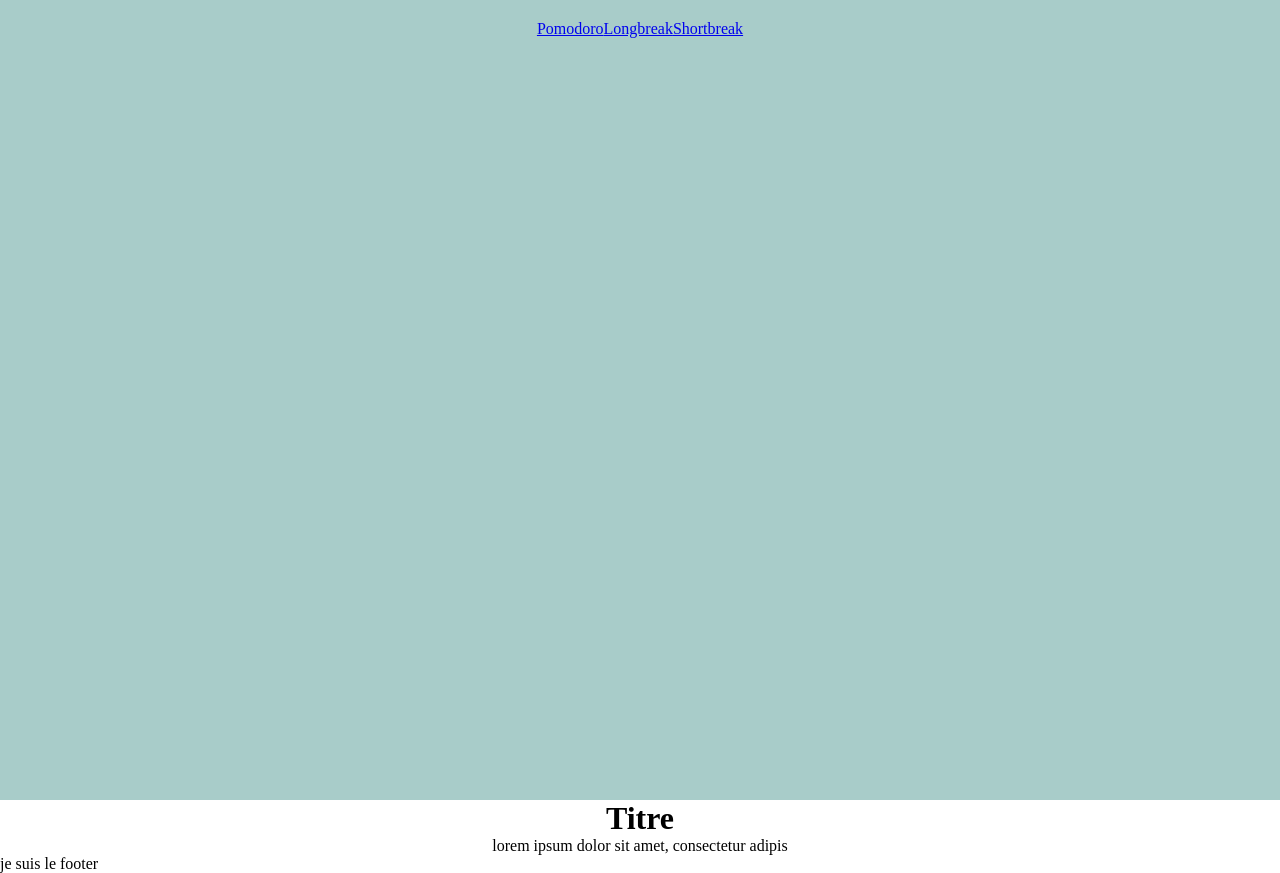
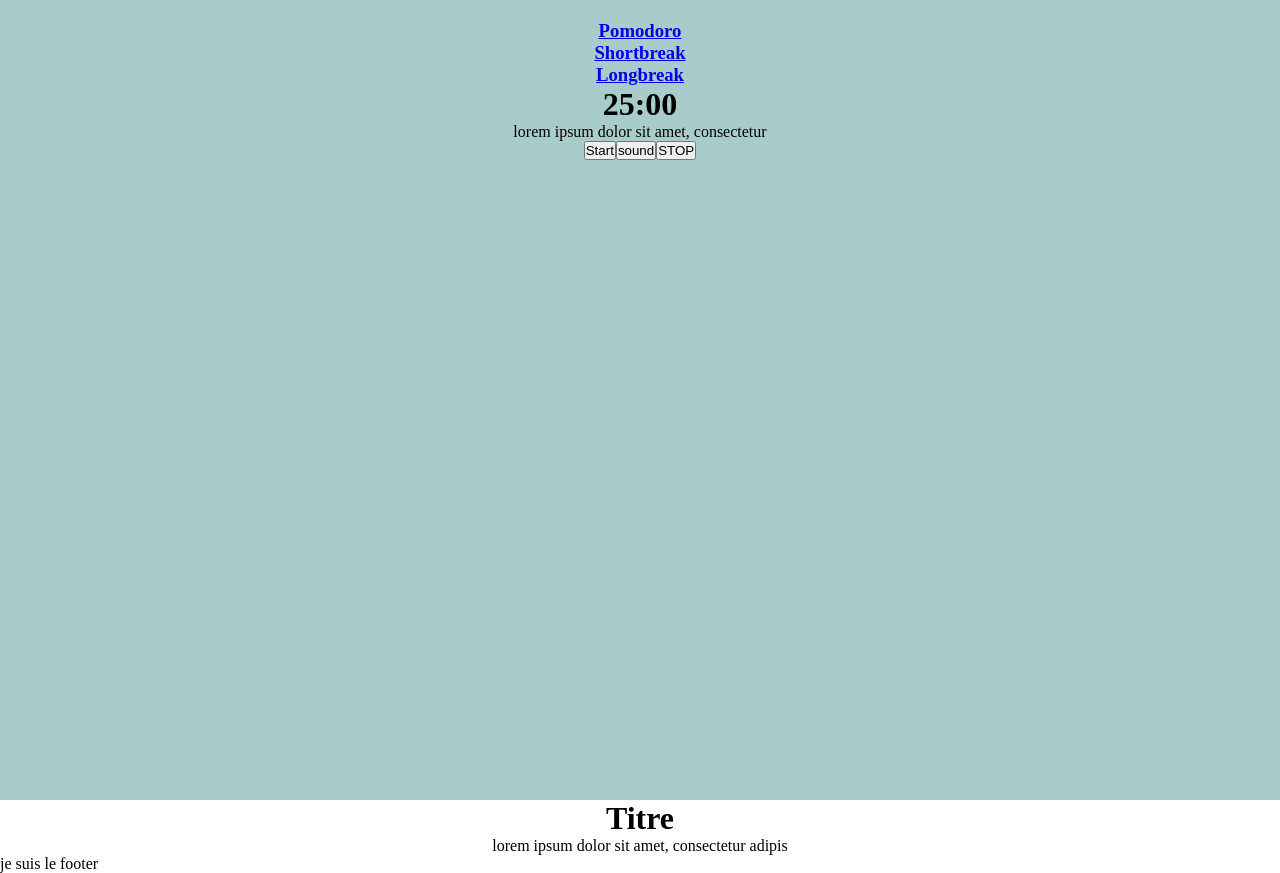
Before and after one commit to TiemaCoulibaly/pomodoro, a React (Create React App) app: page / in a window 1280 px wide. Built offline with nearby package versions, Linux system fonts and the light colour scheme; no server answers.

Commit message:
when counter finishes redirect to a component

```diff
--- a/src/App.js
+++ b/src/App.js
@@ -6,11 +6,13 @@
 
 const App = () => {
 	return (
-		<div>
-			<Header />
-			<Main />
-			<Footer />
-		</div>
+		<>
+			<div>
+				<Header />
+				<Main />
+				<Footer />
+			</div>
+		</>
 	);
 };
 
--- a/src/components/Header.js
+++ b/src/components/Header.js
@@ -1,7 +1,8 @@
 import React from "react";
-import { BrowserRouter as Router, Route, Link, Switch } from "react-router-dom";
+import { BrowserRouter as Router, Route } from "react-router-dom";
 import "../styles.css";
 
+import Navbar from "./Navbar";
 import Pomodoro from "./Pomodoro";
 import Shortbreak from "./Shortbreak";
 import Longbreak from "./Longbreak";
@@ -10,16 +11,8 @@
 	return (
 		<div id="header">
 			<Router>
-				<Switch>
-					<Link to="/pomodoro">Pomodoro</Link>
-				</Switch>
-				<Switch>
-					<Link to="/longbreak">Longbreak</Link>
-				</Switch>
-				<Switch>
-					<Link to="/shortbreak">Shortbreak</Link>
-				</Switch>
-				<Route path="/Pomodoro">
+				<Navbar />
+				<Route path="/" exact>
 					<Pomodoro />
 				</Route>
 				<Route path="/Shortbreak">
--- a/src/components/Longbreak.js
+++ b/src/components/Longbreak.js
@@ -22,6 +22,7 @@
 		return () => clearInterval(intervalId);
 	}, [counter, active]);
 	return (
+		<>
 			<div id="longbreak">
 				<h1>
 					<span>{minute}</span>
@@ -31,6 +32,7 @@
 				<p>lorem ipsum dolor sit amet, consectetur</p>
 				<button onClick={() => setActive(!active)}>START</button>
 			</div>
+		</>
 	);
 };
 
--- a/src/components/Main.js
+++ b/src/components/Main.js
@@ -4,10 +4,12 @@
 
 const Main = () => {
 	return (
-		<div id="titre">
-			<h1>Titre</h1>
-			<p>lorem ipsum dolor sit amet, consectetur adipis</p>
-		</div>
+		<>
+			<div id="titre">
+				<h1>Titre</h1>
+				<p>lorem ipsum dolor sit amet, consectetur adipis</p>
+			</div>
+		</>
 	);
 };
 
--- /dev/null
+++ b/src/components/Navbar.js
@@ -0,0 +1,20 @@
+import React from "react";
+import { Link } from "react-router-dom";
+
+const Navbar = () => {
+	return (
+		<div>
+			<h3>
+				<Link to="/">Pomodoro</Link>
+			</h3>
+			<h3>
+				<Link to="/shortbreak">Shortbreak</Link>
+			</h3>
+			<h3>
+				<Link to="/longbreak">Longbreak</Link>
+			</h3>
+		</div>
+	);
+};
+
+export default Navbar;
--- a/src/components/Pomodoro.js
+++ b/src/components/Pomodoro.js
@@ -1,6 +1,7 @@
 import React, { useState, useEffect } from "react";
 import useSound from "use-sound";
-
+import boopSfx from "../sounds/crash.mp3";
+import { Redirect } from "react-router-dom";
 import "../styles.css";
 
 const Pomodoro = () => {
@@ -8,7 +9,7 @@
 	const [minute, setMinute] = useState("25");
 	const [counter, setCounter] = useState(5);
 	const [active, setActive] = useState(false);
-	const [play] = useSound("../sounds/crash.mp3");
+	const [play] = useSound(boopSfx);
 
 	useEffect(() => {
 		let intervalId;
@@ -24,28 +25,39 @@
 		}
 		setTimeout(() => {
 			if (counter === 0) {
-				setSecond("00");
-				setMinute("00");
-				setCounter(0);
-				setActive(false);
+				// setSecond("00");
+				// setMinute("00");
+				// setCounter(0);
+				// setActive(false);
 				play();
+				clearTimeout(intervalId);
 			}
 		});
 
 		return () => clearInterval(intervalId);
 	}, [active, counter, play]);
+	function handleClick() {
+		play();
+	}
 
 	return (
+		<>
 			<div id="pomodoro">
 				<h1>
-				<span>{minute}</span>
+					<span>
+						{counter === 0 ? <Redirect to="/Shortbreak" /> : minute}
+					</span>
 					<span>:</span>
-				<span>{second}</span>
+					<span>
+						{counter === 0 ? <Redirect to="/Shortbreak" /> : second}
+					</span>
 				</h1>
 				<p>lorem ipsum dolor sit amet, consectetur</p>
 				<button onClick={() => setActive(!active)}>Start</button>
-			<button onClick={play}>sound</button>
+				<button onClick={handleClick}>sound</button>
+				<button onClick={() => setActive(null)}>STOP</button>
 			</div>
+		</>
 	);
 };
 
--- a/src/components/Shortbreak.js
+++ b/src/components/Shortbreak.js
@@ -24,6 +24,7 @@
 	}, [counter, active]);
 
 	return (
+		<>
 			<div id="shortbreak">
 				<h1>
 					<span>{minute}</span>
@@ -33,6 +34,7 @@
 				<p>lorem ipsum dolor sit amet, consectetur</p>
 				<button onClick={() => setActive(!active)}>START</button>
 			</div>
+		</>
 	);
 };
 
```
Also changed, not shown: 1 other file (tests, documents, lock files or other folders). Lines whose indentation alone changed are shown as unchanged.
